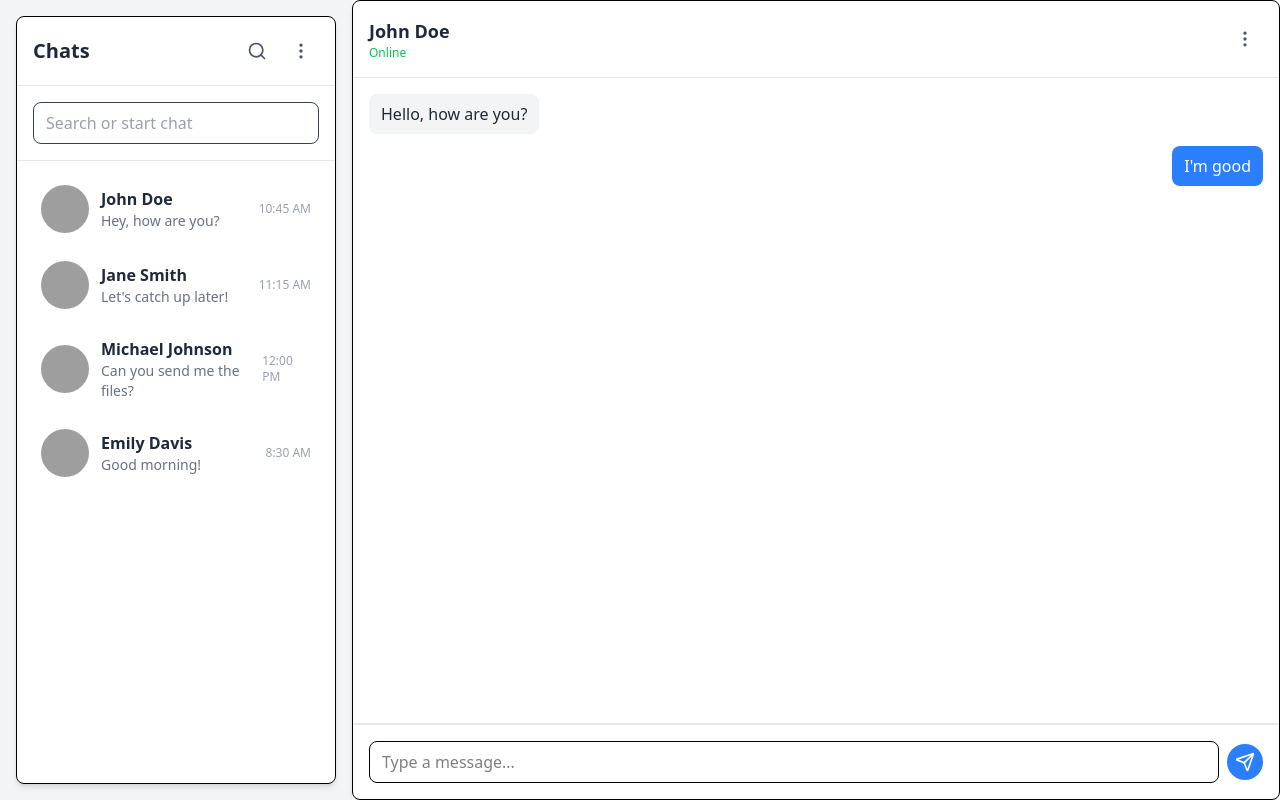
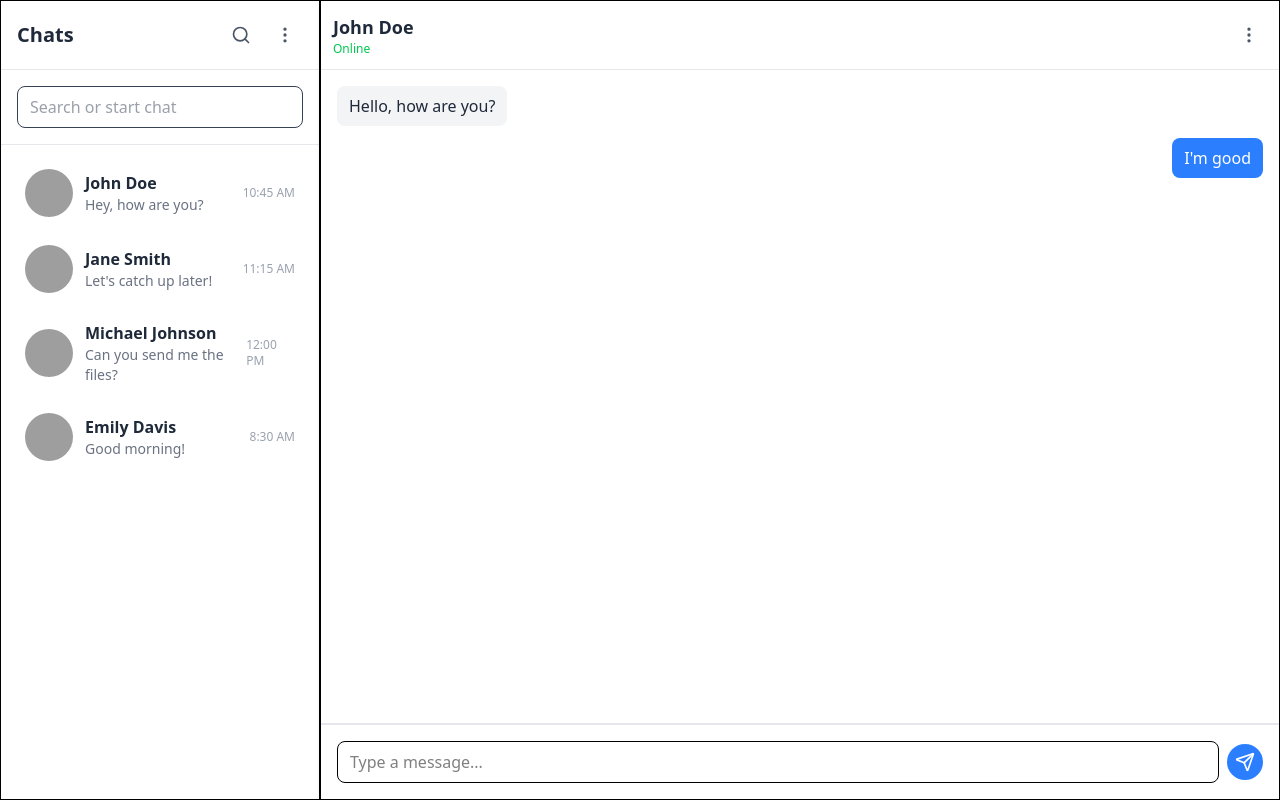
Before and after one commit to Mern2025/page-validation, a React (Vite) app: page / in a window 1280 px wide. Built offline with nearby package versions, Linux system fonts and the light colour scheme; grey boxes are pictures that could not be loaded.

Commit message:
design done

```diff
--- a/src/components/MessageBox.jsx
+++ b/src/components/MessageBox.jsx
@@ -3,9 +3,9 @@ import { MoreVertical, Send } from "lucide-react";
 
 const MessageBox = () => {
   return (
-    <div className="h-[100] w-full bg-white border rounded-lg shadow-md flex flex-col">
+    <div className="h-[100] w-full bg-white border shadow-md flex flex-col">
       {/* Header */}
-      <div className="flex items-center justify-between p-4 border-b border-gray-200">
+      <div className="flex items-center justify-between p-3 border-b border-gray-200">
         <div>
           <h2 className="text-lg font-semibold text-gray-800">John Doe</h2>
           <p className="text-xs text-green-500">Online</p>
--- a/src/components/MessageUserList.jsx
+++ b/src/components/MessageUserList.jsx
@@ -34,9 +34,9 @@ const users = [
 
 const MessageUserList = () => {
   return (
-    <div className="h-screen flex justify-center items-start bg-gray-100 p-4">
+    <div className="h-screen flex justify-center items-start bg-gray-100 ">
       {/* Sidebar */}
-      <div className="h-full w-80 bg-white border rounded-lg shadow-md flex flex-col">
+      <div className="h-full w-80 bg-white border  shadow-md flex flex-col">
         {/* Header */}
         <div className="flex items-center justify-between p-4 border-b border-gray-200">
           <h2 className="text-xl font-bold text-gray-800">Chats</h2>
```
